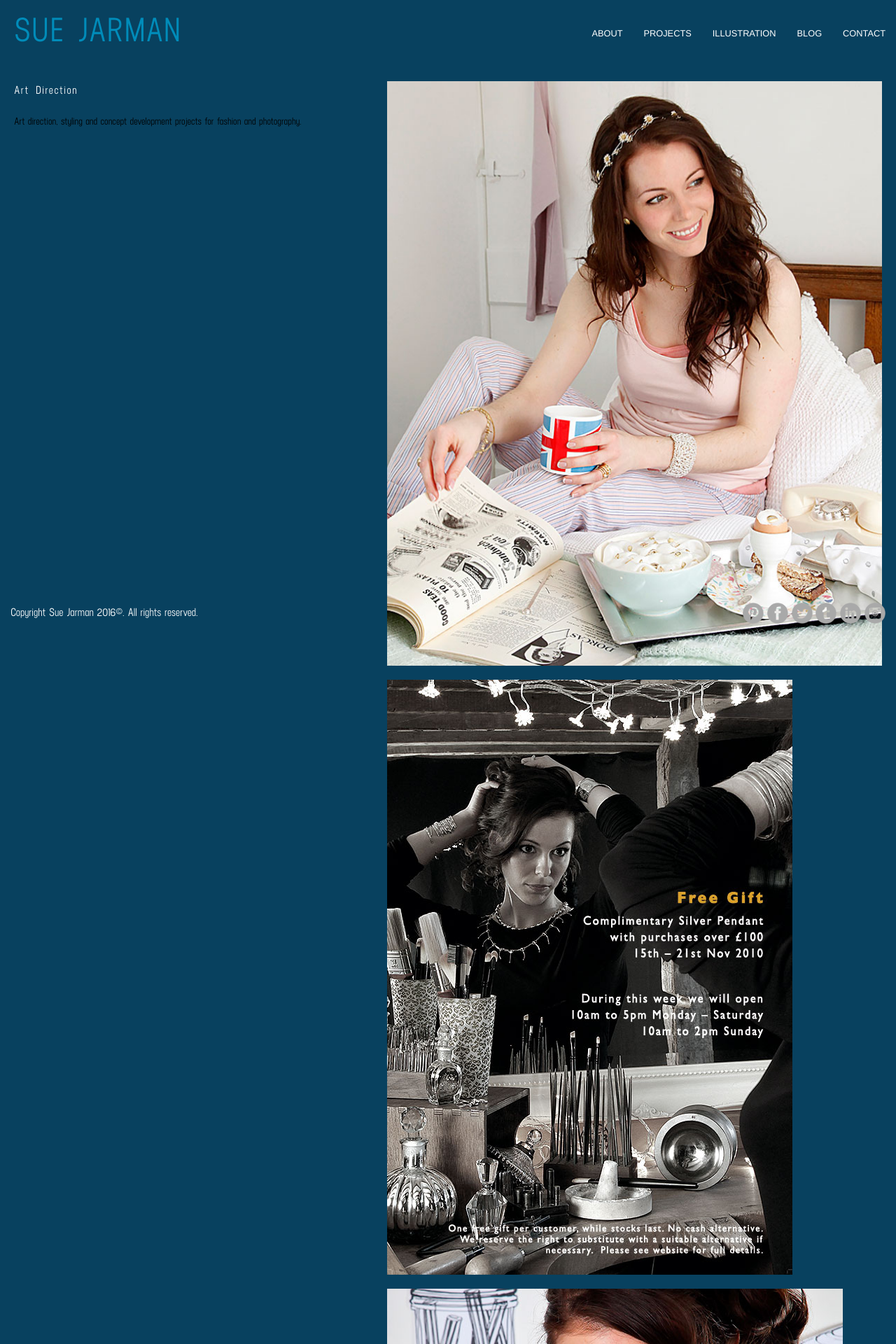
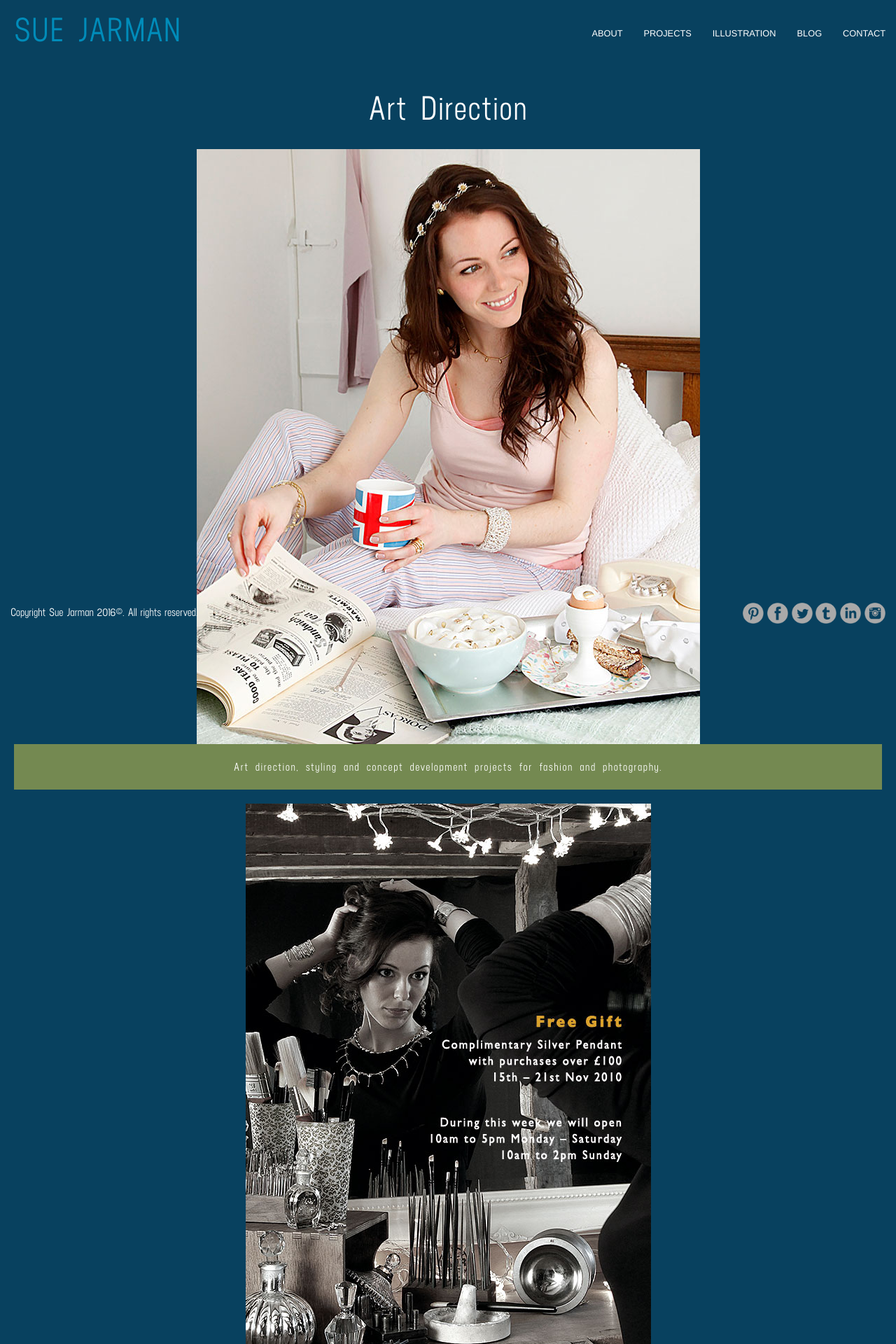
Before and after one commit to dave-dgray/dave-dgray.github.io, a Jekyll site: the page built from _projectGallery/project2.md, in a window 1280 px wide. Shown: the top 1920 px of the page at 70% size. Built offline with Jekyll 4.4.1, drawn with Linux system fonts in a browser that asks for light colours; some web fonts are replaced.

Commit message:
Change to folio2 layout

```diff
--- /dev/null
+++ b/_layouts/folio2.html
@@ -0,0 +1,22 @@
+---
+layout: basicPage
+---
+
+<div class="small-12 columns border-dynamic">
+  <p class="font-large text-center color-white uppercase">
+    {{ page.title }}
+  </p>
+  {% for image in page.images %}
+    <div class="show-for-small-only text-center">
+      <img class="border-none" src="{{ image.mobile }}"/>
+    </div>
+    <div class="show-for-medium-up text-center">
+      <img class="border-none" src="{{ image.desktop }}"/>
+    </div>
+    {% if forloop.first %}
+      <p class="font-medium border-top-bottom text-center color-white on-light-green">
+        {{ page.desc }}
+      </p>
+    {% endif %}
+  {% endfor %}
+</div>
--- a/css/app.css
+++ b/css/app.css
@@ -148,6 +148,11 @@ body {
 
 .border-none {
   padding: 0;
+}
+
+.border-top-only {
+  /* top right bottom left */
+  padding: 20px 0 0 0;
 }
 
 .border-bottom-only {
```
Also changed, not shown: _illustrationGallery/illustration1.md (+1 -1 lines), _projectGallery/project1.md (+1 -1 lines), _projectGallery/project2.md (+1 -1 lines), _projectGallery/project3.md (+1 -1 lines).
